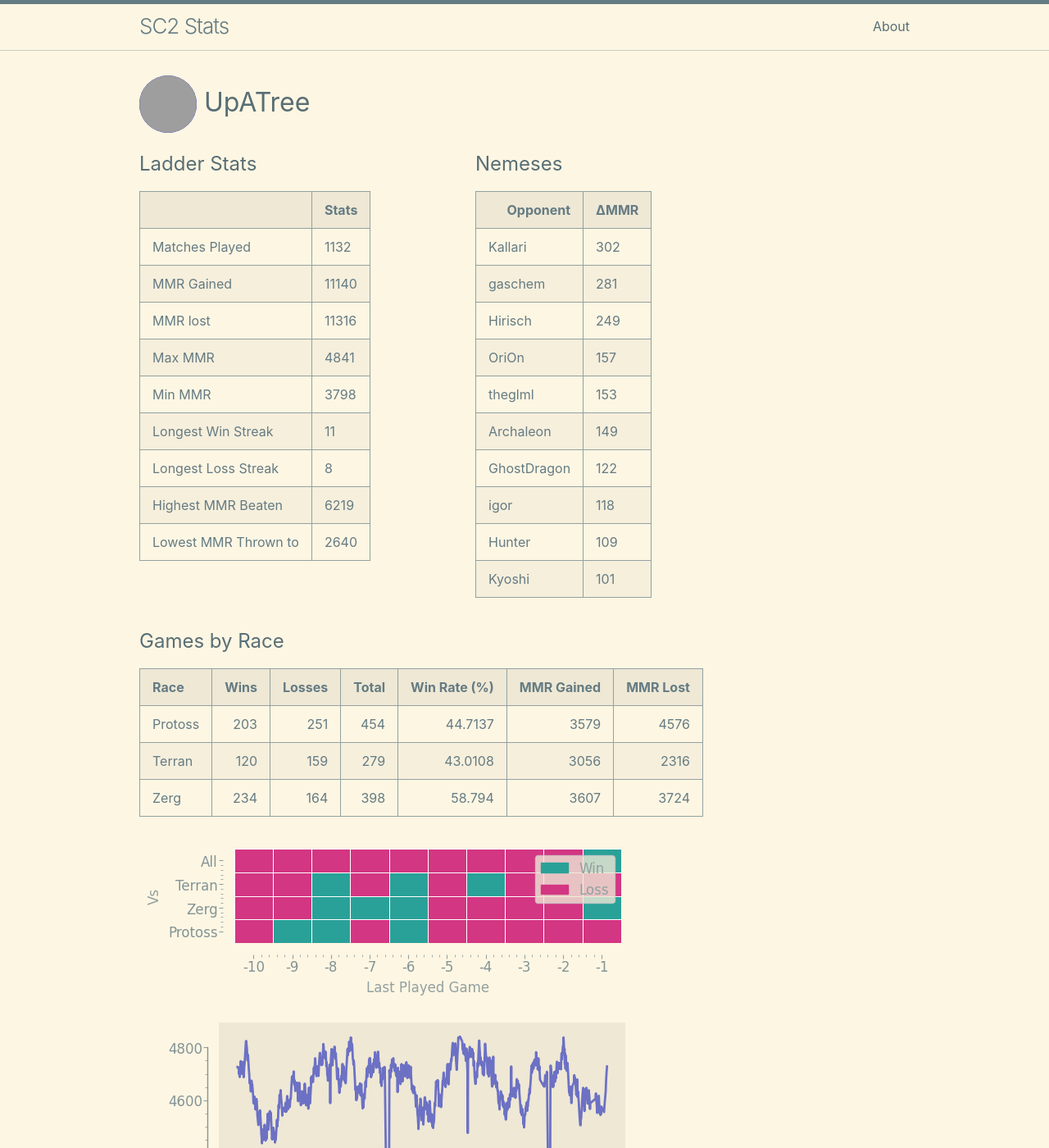
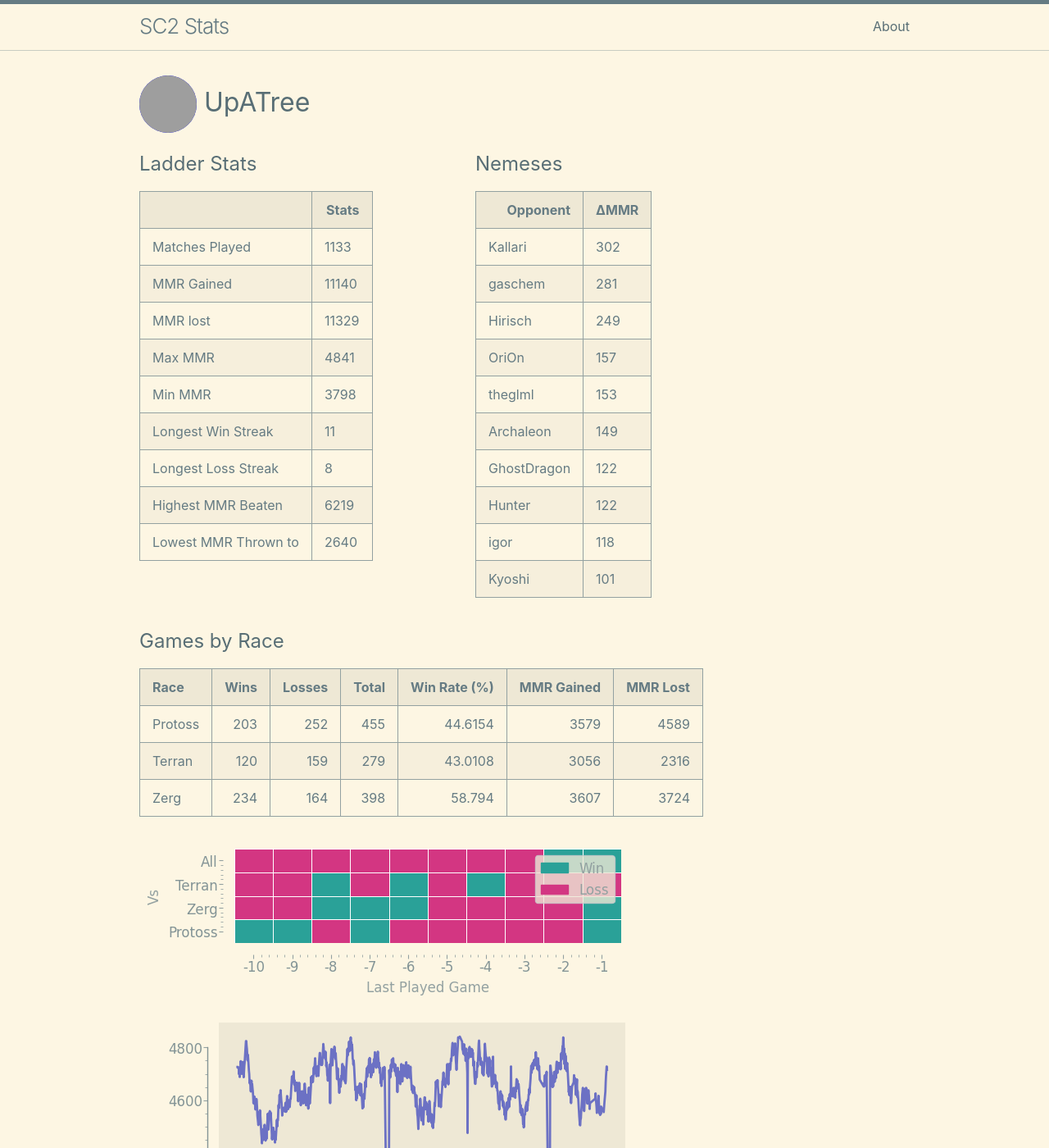
Before and after one commit to kylermurphy/UpATree, a Jekyll site: the page built from docs/index.md, in a window 1280 px wide and 1400 px high. Shown: the whole window at 82% size. Built offline with Jekyll 4.4.1, drawn with Linux system fonts in a browser that asks for light colours; grey boxes are pictures that could not be loaded.

Commit message:
running on push

```diff
--- a/docs/index.md
+++ b/docs/index.md
@@ -18,7 +18,7 @@ layout: home
   <tbody>
     <tr>
       <td>Matches Played</td>
-      <td>1132</td>
+      <td>1133</td>
     </tr>
     <tr>
       <td>MMR Gained</td>
@@ -26,7 +26,7 @@ layout: home
     </tr>
     <tr>
       <td>MMR lost</td>
-      <td>11316</td>
+      <td>11329</td>
     </tr>
     <tr>
       <td>Max MMR</td>
@@ -94,12 +94,12 @@ layout: home
       <td>122</td>
     </tr>
     <tr>
+      <td>Hunter</td>
+      <td>122</td>
+    </tr>
+    <tr>
       <td>igor</td>
       <td>118</td>
-    </tr>
-    <tr>
-      <td>Hunter</td>
-      <td>109</td>
     </tr>
     <tr>
       <td>Kyoshi</td>
@@ -114,7 +114,7 @@ layout: home
 
 | Race    |   Wins |   Losses |   Total |   Win Rate (%) |   MMR Gained |   MMR Lost |
 |:--------|-------:|---------:|--------:|---------------:|-------------:|-----------:|
-| Protoss |    203 |      251 |     454 |        44.7137 |         3579 |       4576 |
+| Protoss |    203 |      252 |     455 |        44.6154 |         3579 |       4589 |
 | Terran  |    120 |      159 |     279 |        43.0108 |         3056 |       2316 |
 | Zerg    |    234 |      164 |     398 |        58.794  |         3607 |       3724 |
 
--- a/log.txt
+++ b/log.txt
@@ -351,3 +351,4 @@ Writing a log file 2025-03-08 18:48:19.
 Writing a log file 2025-03-08 19:15:10.
 Writing a log file 2025-03-08 19:27:48.
 Writing a log file 2025-03-08 19:48:10.
+Writing a log file 2025-03-08 20:18:27.
```
Also changed, not shown: docs/assets/MMR.png, docs/assets/daily.png, docs/assets/gm_hist.png, docs/assets/r_wrt.png, 1 other file.
